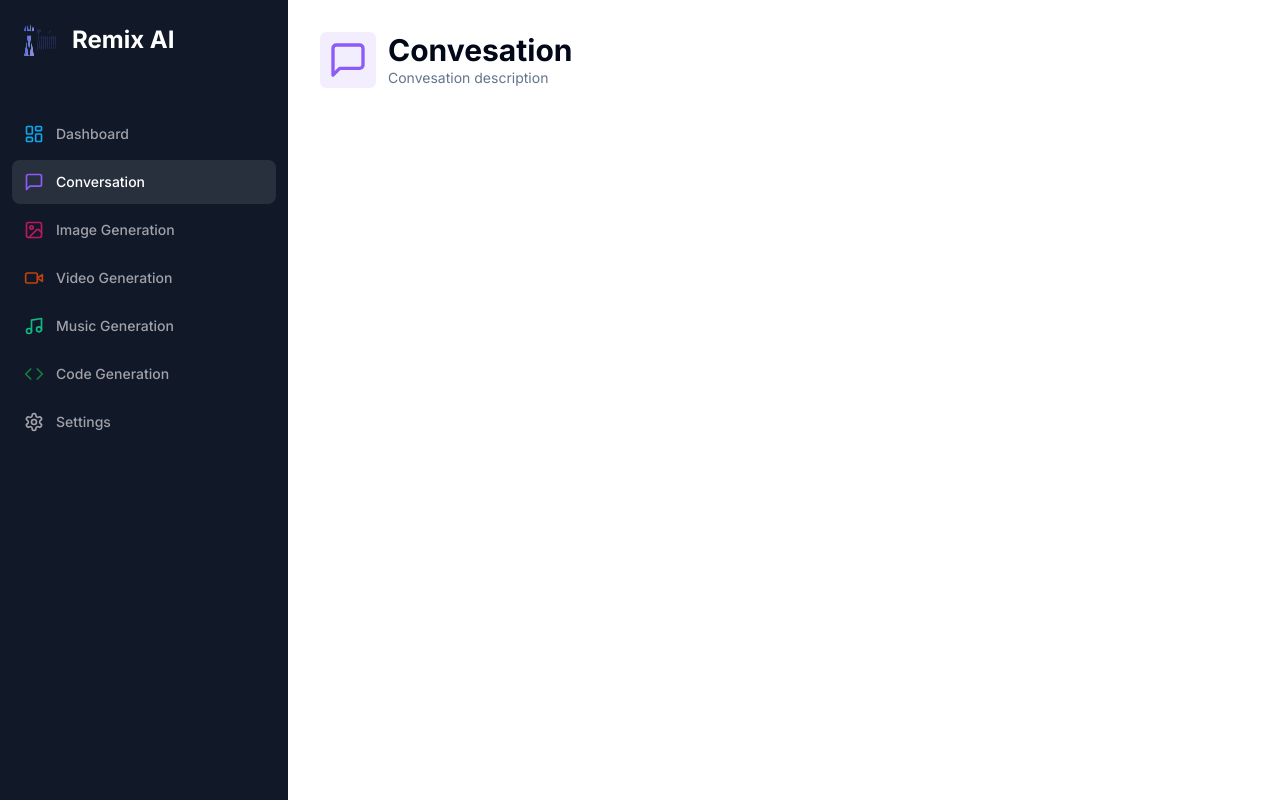
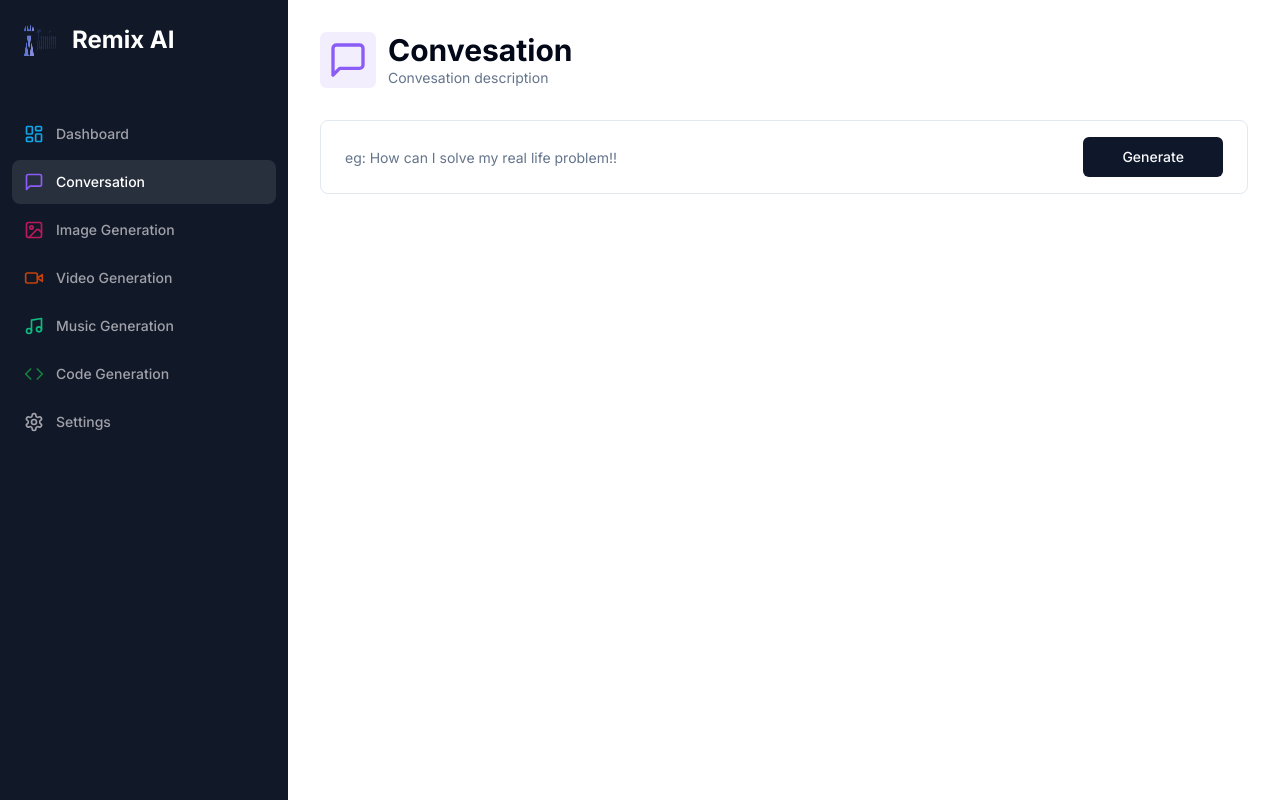
Before and after one commit to tamim-18/remix-ai, a Next.js app: page /conversation in a window 1280 px wide. Built offline with nearby package versions, Linux system fonts and the light colour scheme.

Commit message:
Add form and input components to conversation page

```diff
--- /dev/null
+++ b/app/(dashboard)/(routes)/conversation/constants.ts
@@ -0,0 +1,7 @@
+import * as z from "zod";
+
+export const formSchema = z.object({
+  prompt: z.string().min(1, {
+    message: "Prompt is required",
+  }),
+});
--- a/app/(dashboard)/(routes)/conversation/page.tsx
+++ b/app/(dashboard)/(routes)/conversation/page.tsx
@@ -1,8 +1,37 @@
-import Heading from "@/components/heading";
+"use client";
 import { MessageSquare } from "lucide-react";
 import React from "react";
 
+import Heading from "@/components/heading";
+import { useForm } from "react-hook-form";
+
+import * as z from "zod";
+
+import { formSchema } from "./constants";
+import { zodResolver } from "@hookform/resolvers/zod";
+import { Form, FormControl, FormField, FormItem } from "@/components/ui/form";
+import { Input } from "@/components/ui/input";
+import { Button } from "@/components/ui/button";
+
 const Convesation = () => {
+  const form = useForm<z.infer<typeof formSchema>>({
+    resolver: zodResolver(formSchema),
+    defaultValues: {
+      prompt: "",
+    },
+  });
+  //this is used for validation
+  // zodresolver is used for connecting form with zod
+
+  const isLoading = form.formState.isSubmitting;
+
+  /// isloading is extracted from the form.useState, we can also use useState hook
+  const onSubmit = async (values: z.infer<typeof formSchema>) => {
+    console.log(values);
+  };
+
+  // this is onsubmit method to submit the form content to the backend. the values are the content of the form.
+
   return (
     <div>
       <Heading
@@ -12,6 +41,52 @@
         iconColor="text-violet-500"
         bgColor="bg-violet-500/10"
       />
+      <div className=" px-4 lg:px-8">
+        <div>
+          <Form {...form}>
+            {/* {...form} by we are passing all the contents of the form */}
+            <form
+              onSubmit={form.handleSubmit(onSubmit)}
+              className="
+              rounded-lg
+              border
+              w-full
+              p-4
+              px-3
+              md:px-6
+              focus-within:shadow-sm
+              grid
+              grid-cols-12
+              gap-2
+            "
+            >
+              <FormField
+                name="prompt"
+                render={({ field }) => (
+                  <FormItem className=" col-span-12 lg:col-span-10">
+                    <FormControl className=" p-0 m-0">
+                      <Input
+                        {...field}
+                        disabled={isLoading}
+                        placeholder="eg: How can I solve my real life problem!!"
+                        className=" border-0 outline-none focus-visible: ring-0 focus-visible: ring-transparent"
+                      />
+                      {/*  {...field} is used instead of manually wrting onBlur and so on*/}
+                    </FormControl>
+                  </FormItem>
+                )}
+              />
+              <Button
+                className=" col-span-12 lg:col-span-2 w-full"
+                disabled={isLoading}
+              >
+                Generate
+              </Button>
+            </form>
+          </Form>
+        </div>
+        <div className=" space-y-4 mt-4"></div>
+      </div>
     </div>
   );
 };
--- /dev/null
+++ b/components/ui/input.tsx
@@ -0,0 +1,25 @@
+import * as React from "react"
+
+import { cn } from "@/lib/utils"
+
+export interface InputProps
+  extends React.InputHTMLAttributes<HTMLInputElement> {}
+
+const Input = React.forwardRef<HTMLInputElement, InputProps>(
+  ({ className, type, ...props }, ref) => {
+    return (
+      <input
+        type={type}
+        className={cn(
+          "flex h-10 w-full rounded-md border border-input bg-background px-3 py-2 text-sm ring-offset-background file:border-0 file:bg-transparent file:text-sm file:font-medium placeholder:text-muted-foreground focus-visible:outline-none focus-visible:ring-2 focus-visible:ring-ring focus-visible:ring-offset-2 disabled:cursor-not-allowed disabled:opacity-50",
+          className
+        )}
+        ref={ref}
+        {...props}
+      />
+    )
+  }
+)
+Input.displayName = "Input"
+
+export { Input }
```
